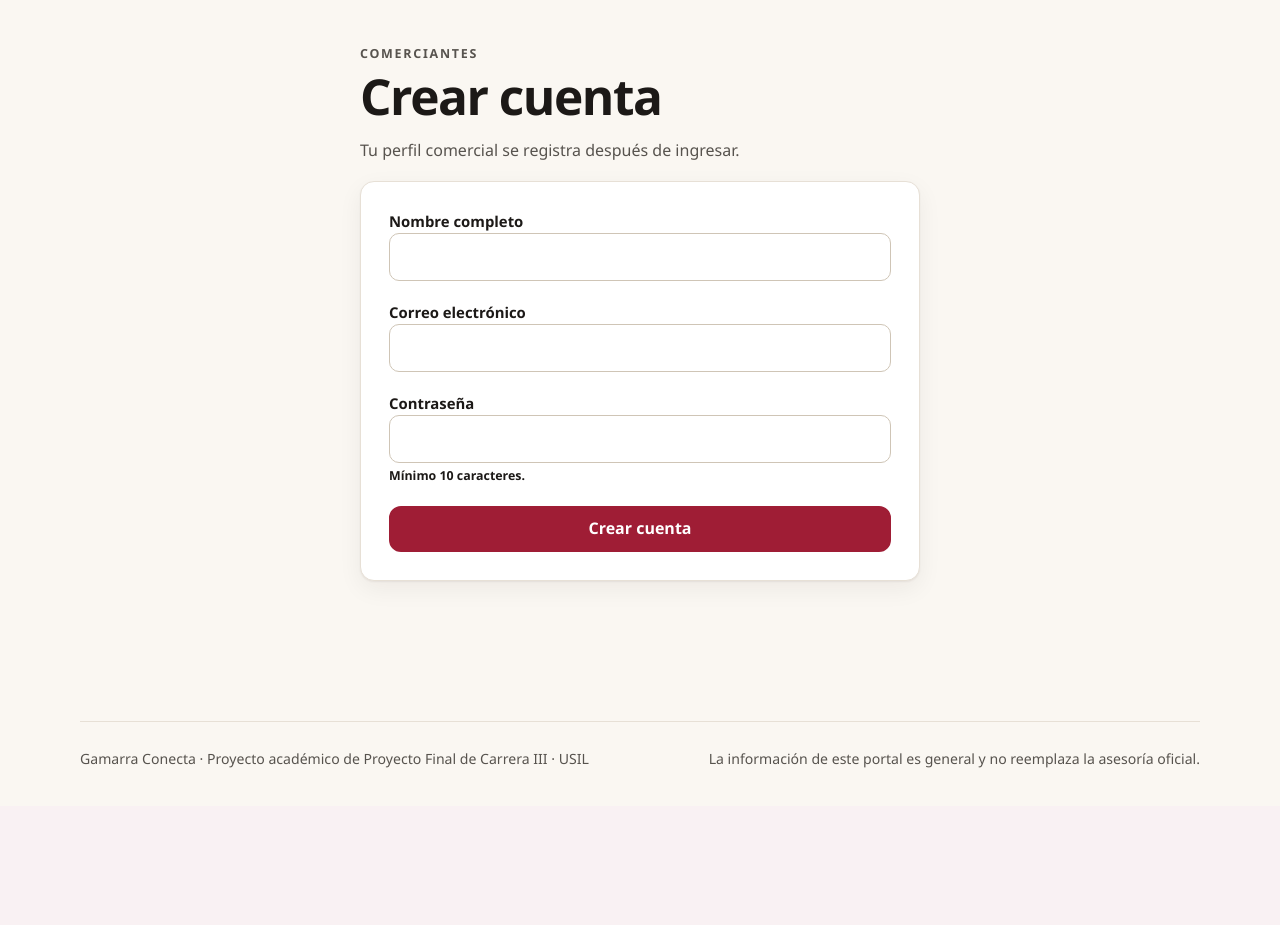
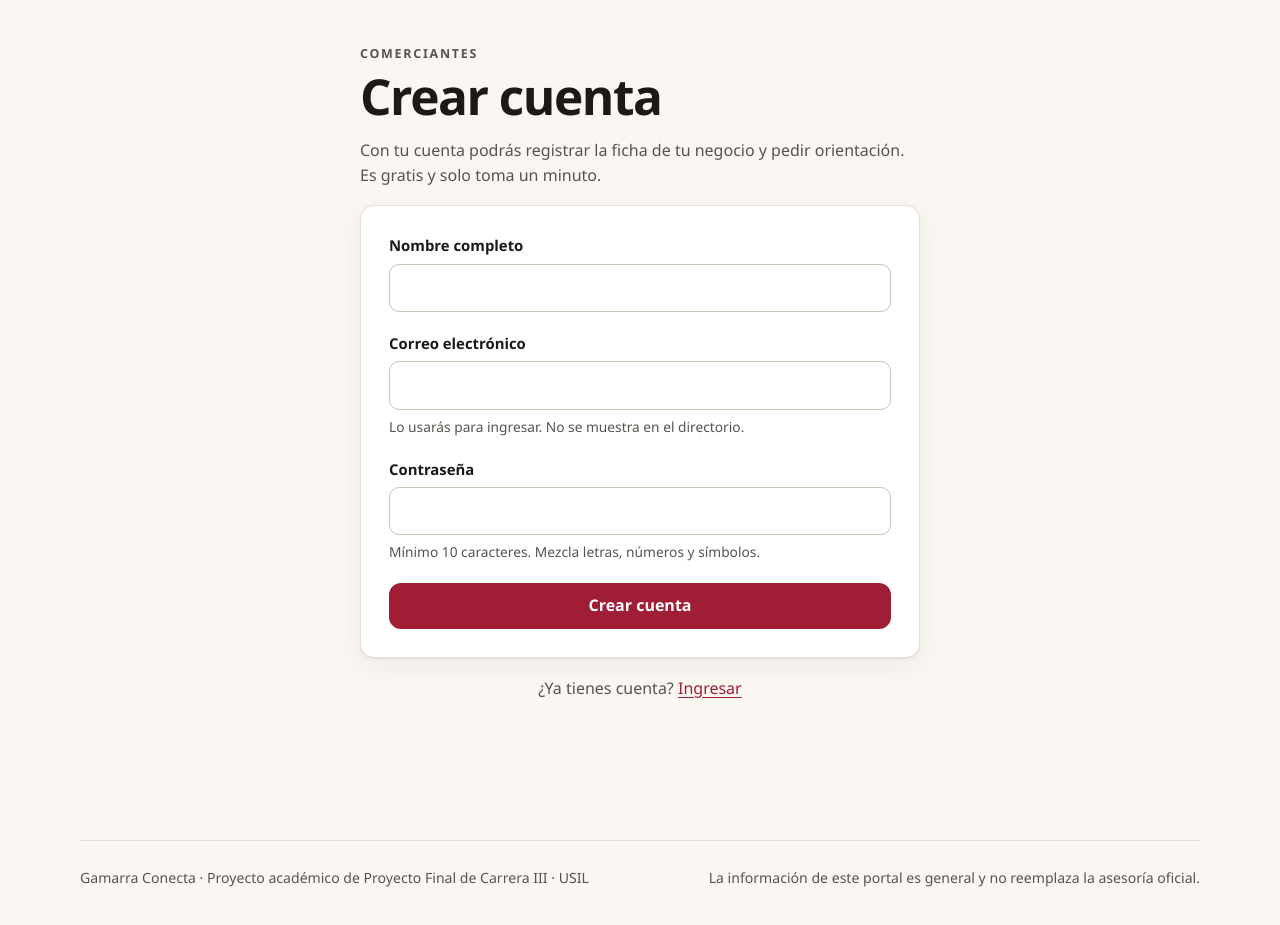
Before and after one commit to michellemontoyarocca/gamarra-conecta, a Flask app: page /registro in a window 1280 px wide. Shown: the part 69-994 px from the top of the page. Before the commit the page ends 837 px from the top, so only its background shows below. Run offline with Flask 3, Linux system fonts and the light colour scheme.

Commit message:
GC-5 HU01 · Como comerciante, quiero crear una cuenta para gestionar mi negocio en el portal.

```diff
--- a/templates/register.html
+++ b/templates/register.html
@@ -1,7 +1,16 @@
 {% extends 'base.html' %}{% block title %}Crear cuenta · Gamarra Conecta{% endblock %}
-{% block content %}<div class="form-page"><p class="eyebrow">COMERCIANTES</p><h1>Crear cuenta</h1><p>Tu perfil comercial se registra después de ingresar.</p>
-<form method="post" class="card form"><input type="hidden" name="_csrf" value="{{ csrf_token }}">
-<label>Nombre completo<input name="name" required maxlength="100" autocomplete="name" value="{{ request.form.get('name','') }}"></label>
-<label>Correo electrónico<input type="email" name="email" required maxlength="254" autocomplete="email" value="{{ request.form.get('email','') }}"></label>
-<label>Contraseña<input type="password" name="password" required minlength="10" autocomplete="new-password"><small>Mínimo 10 caracteres.</small></label>
-<button class="button" type="submit">Crear cuenta</button></form></div>{% endblock %}
+{% block content %}
+<div class="form-page">
+  <p class="eyebrow">Comerciantes</p>
+  <h1>Crear cuenta</h1>
+  <p>Con tu cuenta podrás registrar la ficha de tu negocio y pedir orientación. Es gratis y solo toma un minuto.</p>
+  <form method="post" class="card form" novalidate>
+    <input type="hidden" name="_csrf" value="{{ csrf_token }}">
+    <div class="field-group"><label for="name">Nombre completo</label><input id="name" name="name" required maxlength="100" autocomplete="name" value="{{ request.form.get('name','') }}"></div>
+    <div class="field-group"><label for="email">Correo electrónico</label><input id="email" type="email" name="email" required maxlength="254" autocomplete="email" value="{{ request.form.get('email','') }}"><span class="hint">Lo usarás para ingresar. No se muestra en el directorio.</span></div>
+    <div class="field-group"><label for="password">Contraseña</label><input id="password" type="password" name="password" required minlength="10" autocomplete="new-password" aria-describedby="pw-hint"><span id="pw-hint" class="hint">Mínimo 10 caracteres. Mezcla letras, números y símbolos.</span></div>
+    <button class="button" type="submit">Crear cuenta</button>
+  </form>
+  <p class="alt-link">¿Ya tienes cuenta? <a href="{{ url_for('login') }}">Ingresar</a></p>
+</div>
+{% endblock %}
```
